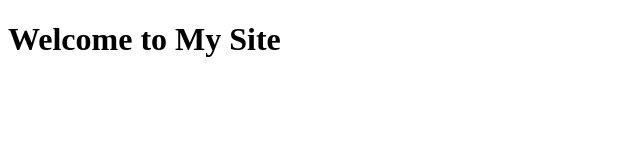
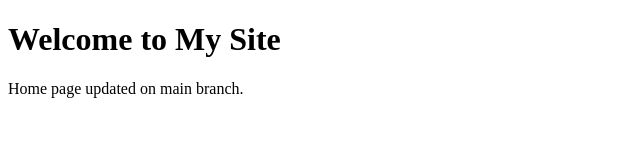
Before and after one commit to Himanshu10071/git-workflow-sga, a plain HTML site: page index.html in a window 1280 px wide. Shown: the whole page, without its empty margins (0-640 px from the left). Drawn offline with Linux system fonts and the light colour scheme.

Commit message:
Update index.html with introductory paragraph

```diff
--- a/index.html
+++ b/index.html
@@ -7,3 +7,4 @@
     <h1>Welcome to My Site</h1>
   </body>
 </html>
+<p>Home page updated on main branch.</p>
```
